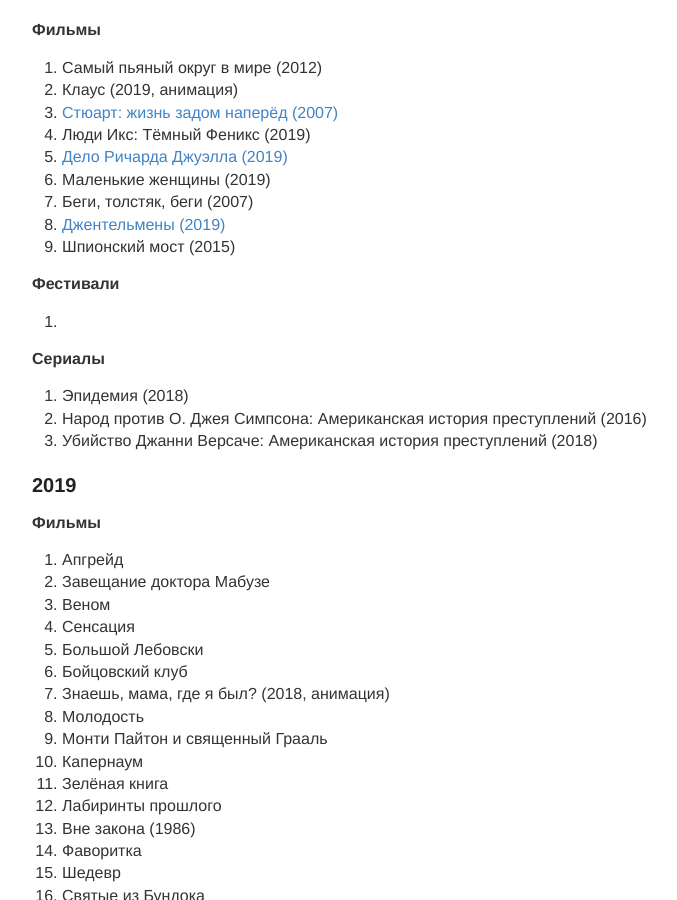
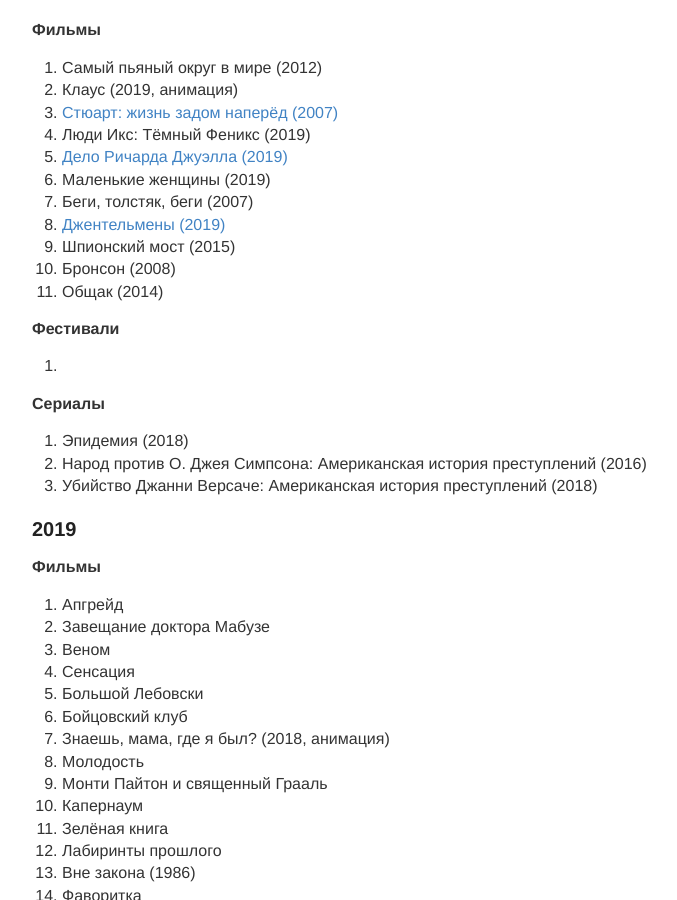
Before and after one commit to sombro/nbuevich.com, a Jekyll site: the page built from blog/_posts/2099-12-14-movies.md, in a window 1280 px wide and 900 px high, scrolled down 384 px. Shown: the whole window, without its empty margins (248-925 px from the left). Built offline with Jekyll 4.4.1, drawn with Linux system fonts in a browser that asks for light colours.

Commit message:
new films

```diff
--- a/blog/_posts/2099-12-14-movies.md
+++ b/blog/_posts/2099-12-14-movies.md
@@ -25,6 +25,8 @@
     <li>Беги, толстяк, беги (2007)</li>
     <li><a href="/the-gentelmen">Джентельмены (2019)</a></li>
     <li>Шпионский мост (2015)</li>
+    <li>Бронсон (2008)</li>
+    <li>Общак (2014)</li>
 </ol>
 
 <b>Фестивали</b>
```
